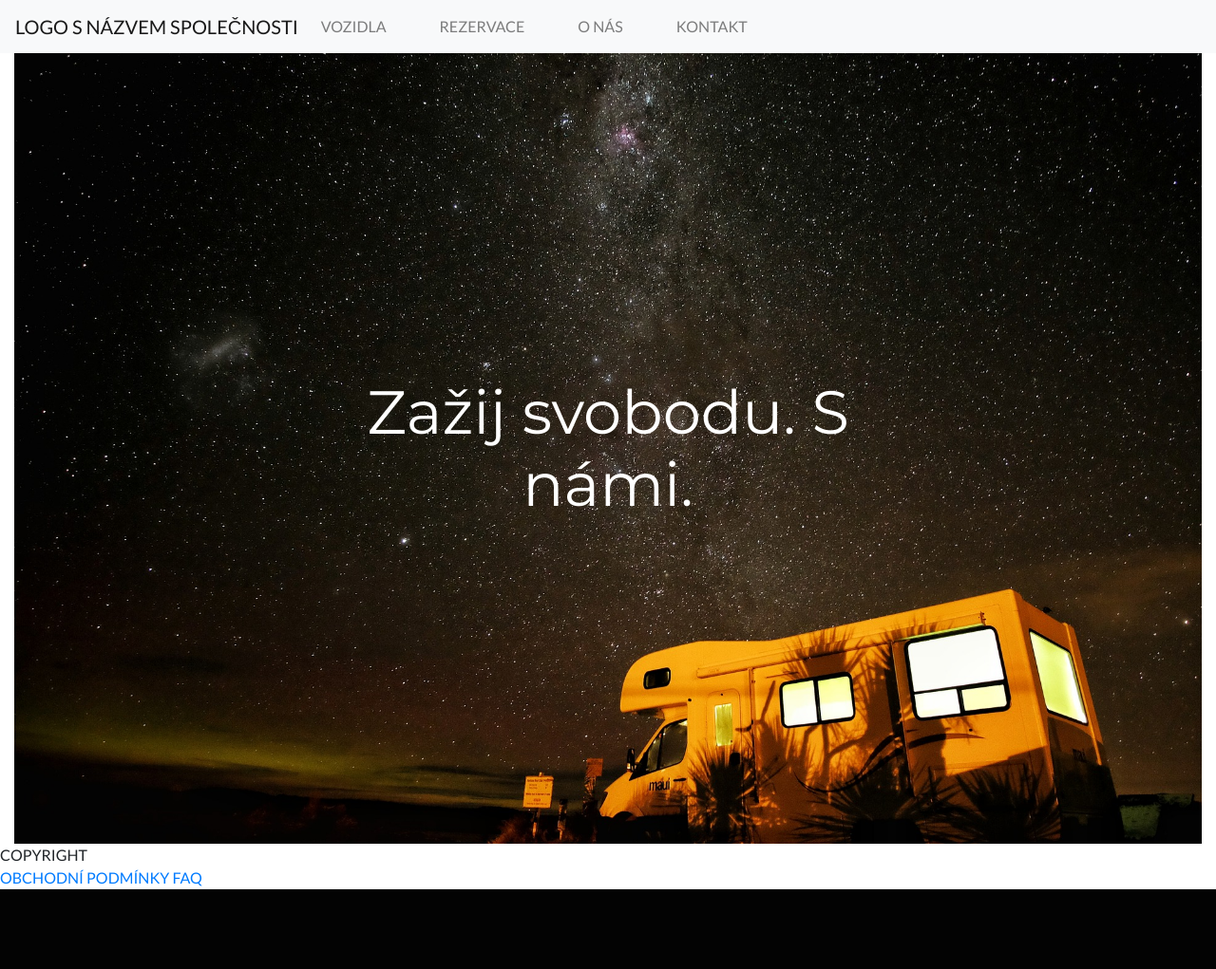
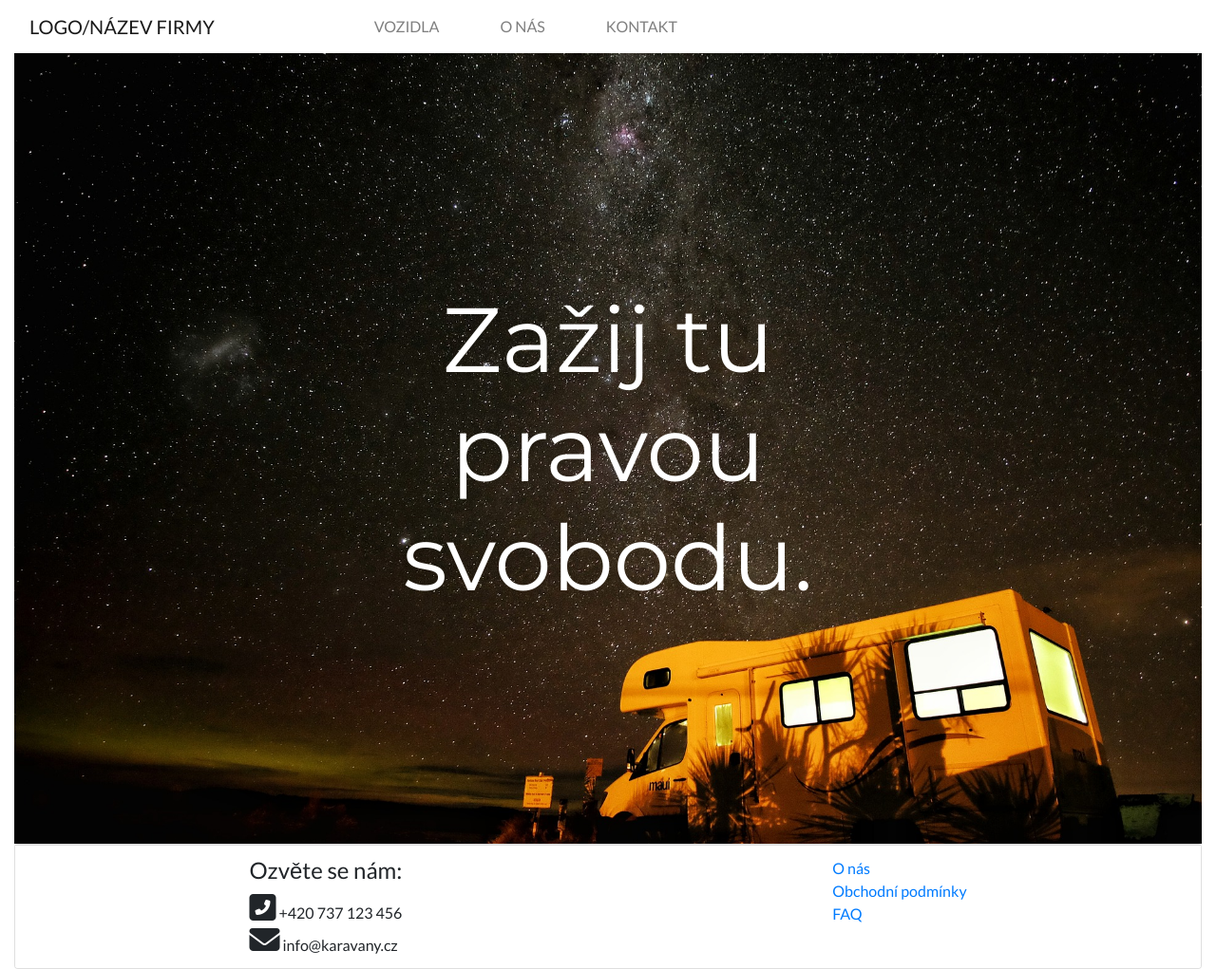
Before and after one commit to LukasMicka/Caravans, a Symfony app: template templates/caravan/index.html.twig in a window 1280 px wide. Shown: the whole page at 95% size. Before the commit the page ends 937 px from the top, so only its background shows below. Run offline with Twig, Linux system fonts and the light colour scheme; the template is opened without the code that fills it, so the values that code supplies are empty; some libraries are stand-ins or nearby versions.

Commit message:
Caravans: modify and make prettier navbar and footer

```diff
--- a/public/css/index.css
+++ b/public/css/index.css
@@ -3,5 +3,5 @@
     left: 50%;
     transform: translate(-50%, -50%);
     color: white;
-    font-size: 5vw;
+    font-size: 6rem;
 }
--- a/public/css/main.css
+++ b/public/css/main.css
@@ -8,3 +8,8 @@ h3
 {
     font-family: 'Montserrat', 'Lato', sans-serif;
 }
+
+.navbar,
+.card-footer {
+    background-color: #FFFFFF;
+}
--- a/templates/base.html.twig
+++ b/templates/base.html.twig
@@ -10,24 +10,32 @@
         {% block stylesheets %}
             <link href="{{ asset('css/main.css') }}" rel="stylesheet">
         {% endblock %}
+        <script src="https://kit.fontawesome.com/36cb33e354.js" crossorigin="anonymous"></script>
     </head>
     <body>
         {% block body %}
             <header>
-                <nav class="navbar navbar-expand-lg navbar-light bg-light">
-                    <a class="navbar-brand" href="{{ path('index') }}">LOGO S NÁZVEM SPOLEČNOSTI</a>
-                    <button class="navbar-toggler" type="button" data-toggle="collapse" data-target="#navbarNavAltMarkup" aria-controls="navbarNavAltMarkup" aria-expanded="false" aria-label="Toggle navigation">
+                <div class="container-fluid">
+                    <nav class="navbar navbar-expand-lg navbar-light">
+                        <button class="navbar-toggler" type="button" data-toggle="collapse" data-target="#navbarTogglerDemo03" aria-controls="navbarTogglerDemo03" aria-expanded="false" aria-label="Toggle navigation">
                           <span class="navbar-toggler-icon"></span>
                         </button>
-                    <div class="collapse navbar-collapse" id="navbarNavAltMarkup">
-                        <div class="navbar-nav">
-                            <a class="nav-item nav-link pr-5" href="{{ path('caravans') }}">VOZIDLA</a>
-                            <a class="nav-item nav-link pr-5" href="#">REZERVACE</a>
-                            <a class="nav-item nav-link pr-5" href="#">O NÁS</a>
-                            <a class="nav-item nav-link pr-5" href="#">KONTAKT</a>
-                        </div>
+                        <a class="navbar-brand" href="{{ path('index') }}">LOGO/NÁZEV FIRMY</a>
+                        <div class="collapse navbar-collapse" id="navbarTogglerDemo03">
+                            <ul class="navbar-nav mx-lg-5">
+                                <li class="nav-item ml-lg-5 pl-lg-5">
+                                    <a class="nav-link" href="{{ path('caravans') }}">VOZIDLA <span class="sr-only">(current)</span></a>
+                                </li>
+                                <li class="nav-item pl-lg-5">
+                                    <a class="nav-link" href="#">O NÁS</a>
+                                </li>
+                                <li class="nav-item pl-lg-5">
+                                    <a class="nav-link" href="#">KONTAKT</a>
+                                </li>
+                            </ul>
                         </div>
                     </nav>
+                </div>
             </header>
             <main>
                 <div class="container-fluid">
@@ -36,11 +44,25 @@
                 </div>
             </main>
             <footer>
+                <div class="container-fluid">
                     {% block footer %}
-                    <div>COPYRIGHT</div>
-                    <a href="#">OBCHODNÍ PODMÍNKY</a>
+                    <div class="card">
+                        <div class="card-footer d-flex justify-content-around">
+                            <div>
+                                <h4>Ozvěte se nám:</h4>
+                                <div><span><i class="fas fa-phone-square-alt" style="font-size: 2rem;"></i> +420 737 123 456</span>
+                                </div>
+                                <div><span><i class="fas fa-envelope" style="font-size: 2rem;"></i> info@karavany.cz</span></div>
+                            </div>
+                            <div class="d-flex flex-column">
+                                <a href="#">O nás</a>
+                                <a href="#">Obchodní podmínky</a>
                                 <a href="#">FAQ</a>
+                            </div>
+                        </div>
+                    </div>
                     {% endblock %}
+                </div>
             </footer>
         {% endblock %}
 
--- a/templates/caravan/index.html.twig
+++ b/templates/caravan/index.html.twig
@@ -8,6 +8,6 @@
 {% block content %}
 <div class="text-center position-relative">
     <img src="{{ asset('images/karavany-pujcovna-noc.jpg')}}" class="img-fluid" alt="Užij si s našimi karavany pohledy na krásnou noční oblohu.">
-    <h1 class="motto position-absolute">Zažij svobodu. S námi.</h1>
+    <h1 class="motto position-absolute">Zažij tu pravou svobodu.</h1>
 </div>
 {% endblock content %}
```
Lines whose indentation alone changed are shown as unchanged.
